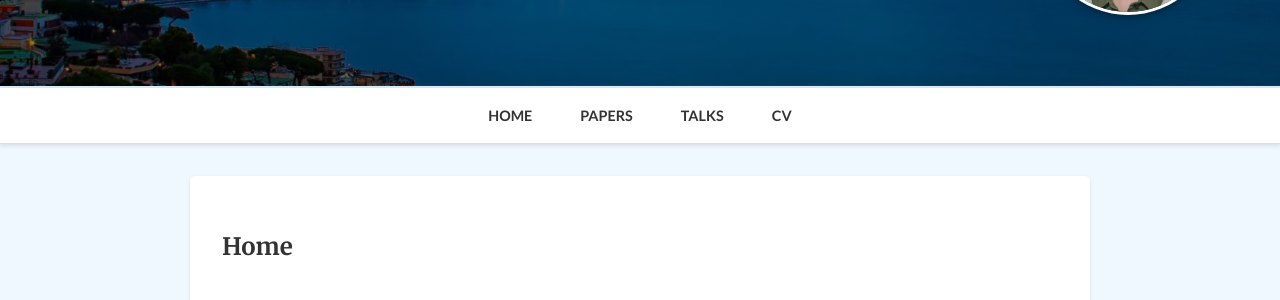
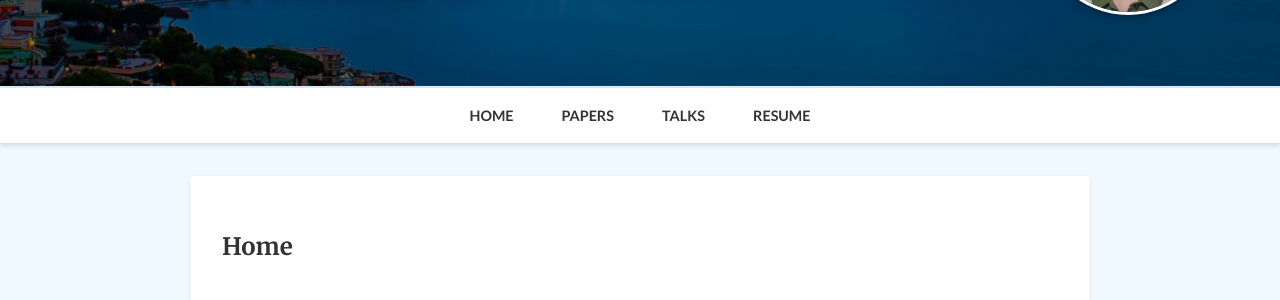
Before and after one commit to fede-gatta/fede-gatta.github.io, a Jekyll site: the page built from index.md, in a window 1280 px wide. Shown: the part 225-525 px from the top of the page. Built offline with Jekyll 4.4.1, drawn with Linux system fonts in a browser that asks for light colours.

Commit message:
Update navigation.yml

```diff
--- a/_data/navigation.yml
+++ b/_data/navigation.yml
@@ -14,5 +14,5 @@
 - title: Talks
   url: /talks/
 
-- title: CV
-  url: /cv/
+- title: Resume
+  url: /resume/
```
